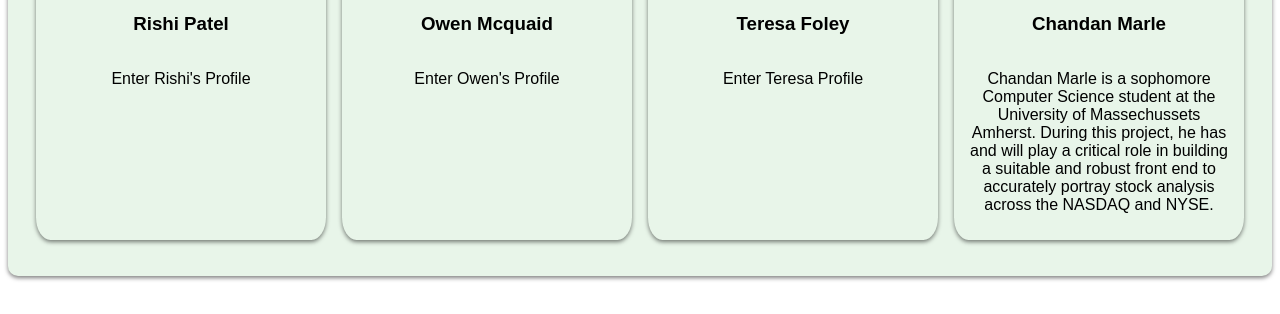
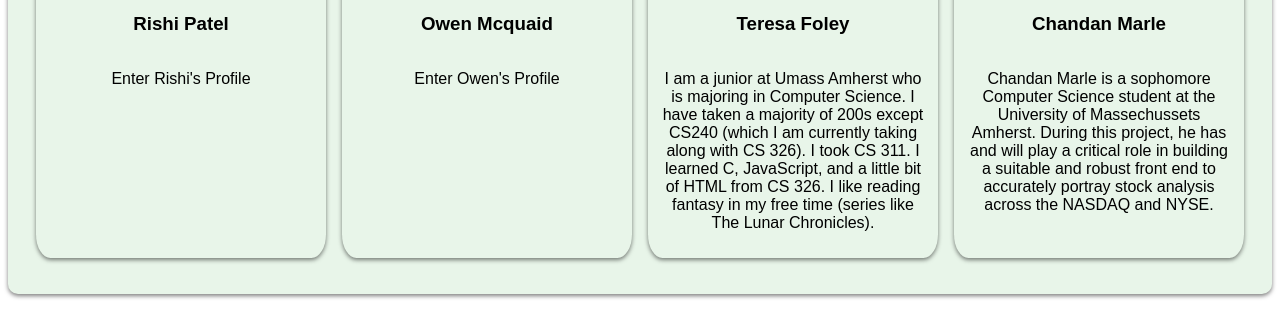
Before and after one commit to owen-mcq/CS-326-Project, a website: page src/docs/milestone-01/index.html in a window 1280 px wide. Shown: the part 1422-1736 px from the top of the page. Drawn offline with Linux system fonts and the light colour scheme.

Commit message:
Update index.html

```diff
--- a/src/docs/milestone-01/index.html
+++ b/src/docs/milestone-01/index.html
@@ -66,7 +66,7 @@
             <li>
                 <img src="path/to/teresa-foley-photo.jpg" alt="Teresa Foley">
                 <h3>Teresa Foley</h3>
-                <p>Enter Teresa Profile</p>
+                <p>I am a junior at Umass Amherst who is majoring in Computer Science. I have taken a majority of 200s except CS240 (which I am currently taking along with CS 326). I took CS 311. I learned C, JavaScript, and a little bit of HTML from CS 326. I like reading fantasy in my free time (series like The Lunar Chronicles). </p>
             </li>
             <li>
                 <img src="photos/Chandan.jpg" alt="Chandan Marle">
```
